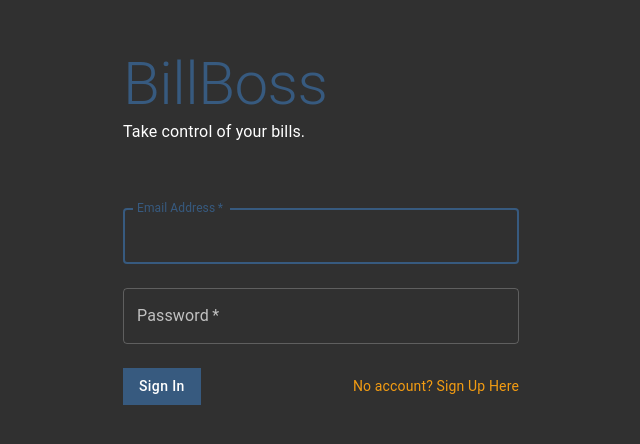
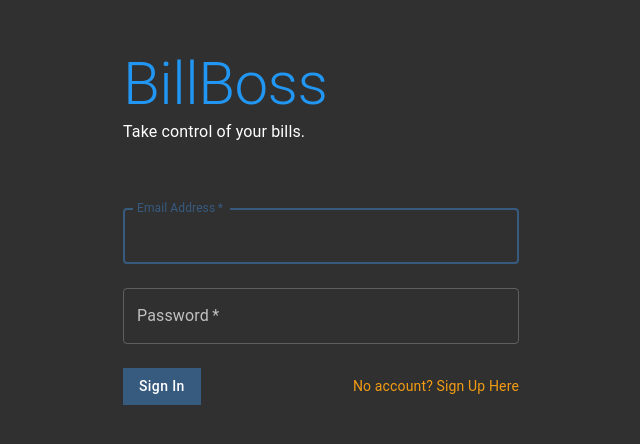
Before and after one commit to timsilby/billboss, a React (Create React App) app in the folder client/: page / in a window 1280 px wide. Shown: the top 444 px of the page, without its empty margins (319-959 px from the left). Built offline with nearby package versions, Linux system fonts and the light colour scheme; no server answers.

Commit message:
Changed color of landing page header

```diff
--- a/client/src/components/Landing/Header.js
+++ b/client/src/components/Landing/Header.js
@@ -7,7 +7,7 @@ const Header = () => {
 	return (
 
 		<Box component="header" my={6}>
-			<Typography variant="h2" component="h1" color="primary">
+			<Typography variant="h2" component="h1" color="primary" style={{color: "#2196f3"}}>
 				BillBoss
 			</Typography>
 			<Typography variant="body1">
```
